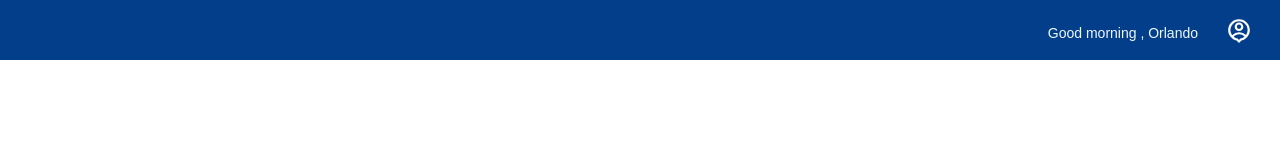
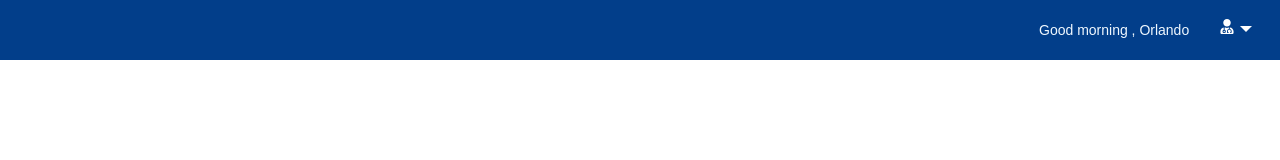
Before and after one commit to shawlycode/fastcare-clinic, a React (Create React App) app: page /sidebar in a window 1280 px wide. Shown: the top 160 px of the page. Built offline with nearby package versions, Linux system fonts and the light colour scheme; some icons are missing.

Commit message:
logout menu

```diff
--- a/src/components/sidebar/Sidebar.jsx
+++ b/src/components/sidebar/Sidebar.jsx
@@ -6,8 +6,9 @@ import { FaLock, FaLockOpen } from "react-icons/fa6";
 import { SidebarData } from './SidebarData';
 import SubMenu from './SubMenu';
 import { IconContext } from 'react-icons/lib';
-import { RiAccountPinCircleLine } from "react-icons/ri";
+import { FaUserMd } from "react-icons/fa";
 import { useNavigate } from 'react-router-dom';
+import Logout from '../../pages/logout/Logout';
 
 
 
@@ -43,11 +44,18 @@ const SidebarNav = styled.nav`
 // `;
 
 const Sidebar = () => {
+  // const LogoutPanel = () => {
+  //   return (
+  //     <div className='logoutPanel'>
+  //       <p>Logout</p>
+  //     </div>
+  //   )
+  // }
 
   const navigate = useNavigate();
   const handleLogOut = (e) => {
     e.preventDefault()
-    navigate('/')
+    navigate({})
 
 
   }
@@ -64,7 +72,10 @@ const Sidebar = () => {
           </NavIcon>
           <div className="profile__container">
             <p className='text'>Good morning , Orlando </p>
-            <RiAccountPinCircleLine className='icon__profile' onClick={handleLogOut} />
+            <div className="logout">
+              <FaUserMd className='icon__profile' onClick={handleLogOut} />
+              <Logout />
+            </div>
           </div>
         </div>
         <SidebarNav sidebar={sidebar}>
--- a/src/components/sidebar/sidebar.css
+++ b/src/components/sidebar/sidebar.css
@@ -33,11 +33,17 @@
   justify-content: center;
 }
 .profile__container .text {
-  padding-top: 1.4rem;
+  padding-top: 1rem;
   color: aliceblue;
 }
 .icon__profile {
-  font-size: 26px;
+  font-size: 20px;
+  padding-top: 5px;
   cursor: pointer;
   color: aliceblue;
 }
+
+.logout {
+  display: flex;
+  gap: 0.2rem;
+}
--- a/src/pages/logout/Logout.jsx
+++ b/src/pages/logout/Logout.jsx
@@ -1,15 +1,50 @@
-import React from 'react'
+import { useNavigate } from 'react-router-dom';
+import './logout.css';
+import { FaUserTie } from 'react-icons/fa';
+import { PiGearSix } from 'react-icons/pi';
+import { RiLogoutCircleLine } from 'react-icons/ri';
 
-import { useState } from 'react'
+// const data = [
+//   {
+//     title: 'Profile',
+//     path: './profile',
+//     icon: <FaUserTie />
+//   },
+// ]
+const Logout = () => {
 
+  const navigate = useNavigate();
+  const handleLogout = (e) => {
+    e.preventDefault()
+    navigate('/')
 
+  }
+  return (
+    <div class="dropdown">
+      <div
+        class=" dropdown-toggle"
+        type="button"
+        data-bs-toggle="dropdown"
+        aria-expanded="false"
+      ></div>
+      <div class="dropdown-menu">
+        <div className="logout__container">
+          <div className="logout__items">
+            <FaUserTie />
+            <a href="/accounts">Accounts</a>
+          </div>
+          <div className="logout__items">
+            <PiGearSix />
+            <a href="/settings">Settings</a>
+          </div>
+          <div className="logout__items">
+            <RiLogoutCircleLine />
+            <a href="/logout" onClick={handleLogout}>LogOut</a>
+          </div>
+        </div>
+      </div>
+    </div>
+  );
+};
 
-const Logout = () => {
-  return (
-    <div>
-      Logout
-    </div>
-  )
-}
-
-export default Logout
+export default Logout;
--- /dev/null
+++ b/src/pages/logout/logout.css
@@ -0,0 +1,36 @@
+.dropdown-toggle {
+  color: #ffff;
+  font-size: 20px;
+}
+.dropdown ul {
+  background: #023e8a;
+  border: none;
+  color: #ffff;
+}
+.dropdown-menu {
+  background-color: #023e8a;
+  border: none;
+  align-items: center;
+  padding-left: 1rem;
+  padding: 1rem;
+}
+
+.dropdown ul a:hover {
+  background-color: transparent;
+  color: rgb(148, 202, 249);
+}
+
+.logout__container a {
+  text-decoration: none;
+  color: #ffff;
+}
+.logout__items {
+  display: flex;
+  gap: 1rem;
+  align-items: center;
+  padding-bottom: 1rem;
+}
+.logout__container a:hover {
+  color: #adcef9;
+  text-decoration: none;
+}
```
